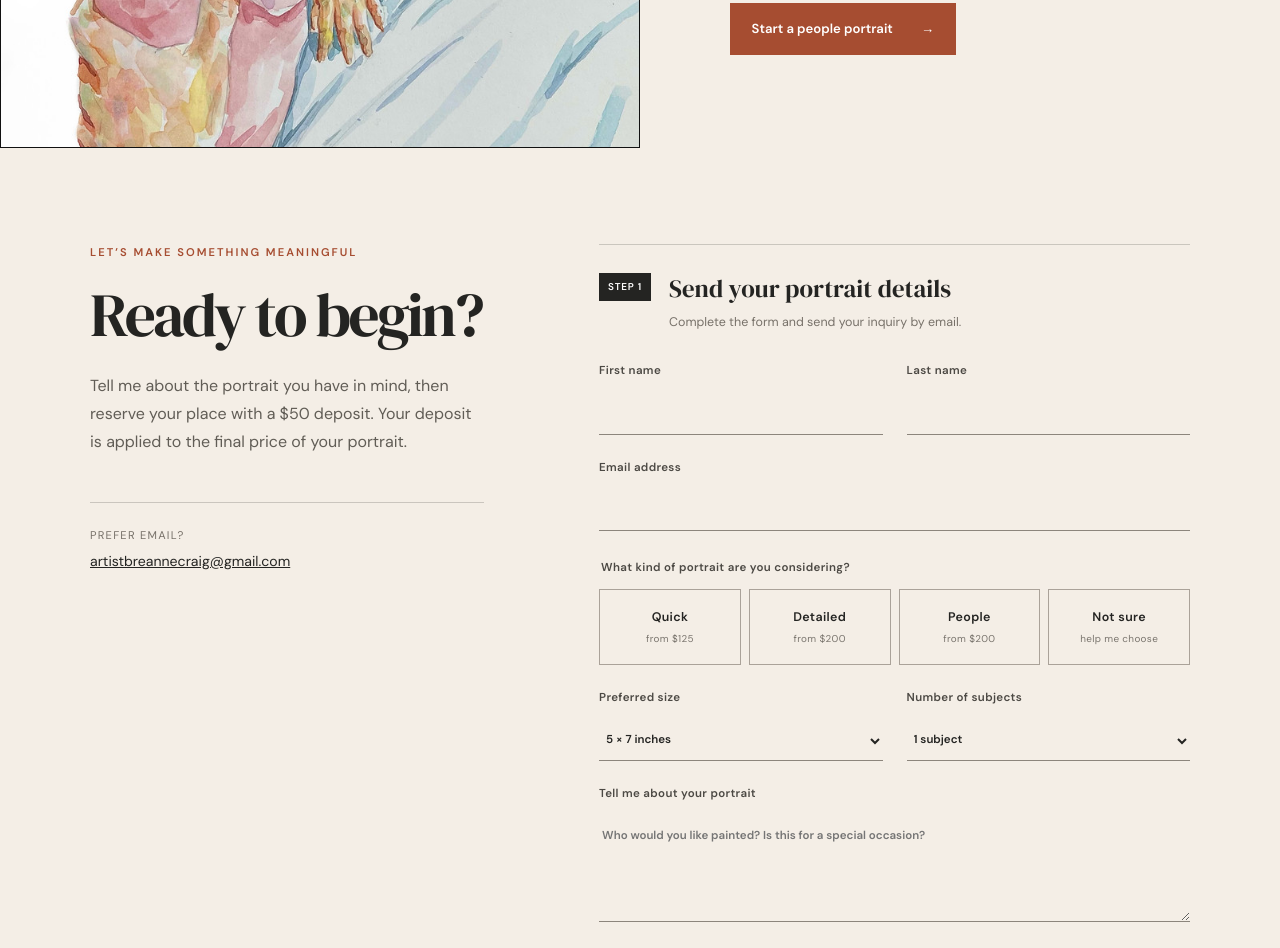
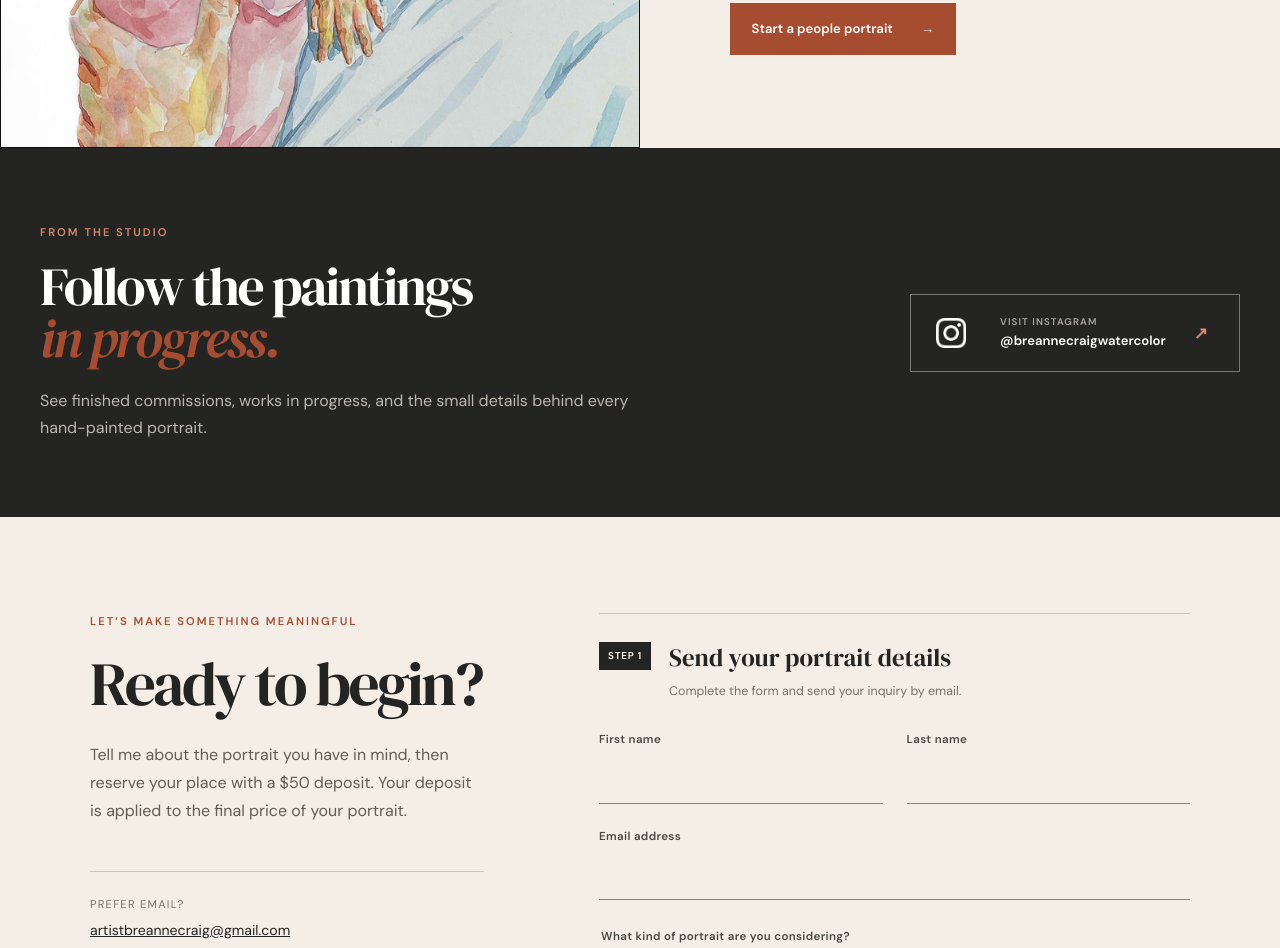
Before and after one commit to staxmanade/breannecraig, a plain HTML site: page index.html in a window 1280 px wide. Shown: the part 2762-3710 px from the top of the page. Drawn offline with Linux system fonts and the light colour scheme.

Commit message:
Add Instagram profile callout

```diff
--- a/assets/css/styles.css
+++ b/assets/css/styles.css
@@ -524,6 +524,92 @@ body {
   font-weight: 600;
 }
 
+.instagram-callout {
+  display: grid;
+  grid-template-columns: minmax(0, 1fr) auto;
+  gap: clamp(50px, 9vw, 140px);
+  align-items: center;
+  padding: 76px max(24px, calc((100vw - 1200px) / 2));
+  background: var(--charcoal);
+  color: #fff;
+}
+
+.instagram-callout .eyebrow {
+  margin-bottom: 18px;
+  color: #d8896e;
+}
+
+.instagram-callout h2 {
+  margin: 0;
+  color: #fff;
+  font-size: clamp(2.5rem, 4.2vw, 4.2rem);
+  letter-spacing: -0.045em;
+  line-height: 0.98;
+}
+
+.instagram-callout-copy > p:last-child {
+  max-width: 590px;
+  margin: 22px 0 0;
+  color: #bbb7af;
+  line-height: 1.7;
+}
+
+.instagram-callout-link {
+  display: grid;
+  grid-template-columns: auto auto auto;
+  align-items: center;
+  gap: 16px;
+  min-width: 330px;
+  border: 1px solid rgba(255, 255, 255, 0.38);
+  color: #fff;
+  padding: 17px 19px;
+  font-weight: 600;
+  text-decoration: none;
+  transition: background 180ms ease, border-color 180ms ease, transform 180ms ease;
+}
+
+.instagram-monogram {
+  display: inline-grid;
+  width: 42px;
+  height: 42px;
+  place-items: center;
+}
+
+.instagram-monogram img {
+  width: 30px;
+  height: 30px;
+  border: 0;
+  object-fit: contain;
+}
+
+.instagram-callout-link > span:nth-child(2) {
+  display: flex;
+  min-width: 0;
+  flex-direction: column;
+  font-size: 0.82rem;
+}
+
+.instagram-callout-link small {
+  margin-bottom: 2px;
+  color: #aaa69f;
+  font-size: 0.61rem;
+  font-weight: 600;
+  letter-spacing: 0.11em;
+  text-transform: uppercase;
+}
+
+.instagram-callout-link strong {
+  color: #d8896e;
+  font-size: 1.05rem;
+}
+
+.instagram-callout-link:hover,
+.instagram-callout-link:focus-visible {
+  border-color: #d8896e;
+  background: rgba(255, 255, 255, 0.06);
+  transform: translateY(-2px);
+}
+
 .compact-heading {
   grid-template-columns: 1fr;
 }
@@ -968,6 +1054,11 @@ body {
     gap: 28px;
   }
 
+  .instagram-callout {
+    grid-template-columns: 1fr;
+    gap: 38px;
+  }
+
   .portrait-image {
     height: 58vw;
   }
@@ -1058,6 +1149,21 @@ body {
   .process-section {
     padding-top: 82px;
     padding-bottom: 82px;
+  }
+
+  .instagram-callout {
+    padding-top: 68px;
+    padding-bottom: 68px;
+  }
+
+  .instagram-callout-link {
+    width: 100%;
+    min-width: 0;
+    grid-template-columns: auto minmax(0, 1fr) auto;
+  }
+
+  .instagram-callout-link > span:nth-child(2) {
+    overflow-wrap: anywhere;
   }
 
   .portrait-grid,
--- a/index.html
+++ b/index.html
@@ -116,6 +116,19 @@
         </div>
       </section>
 
+      <section class="instagram-callout" aria-labelledby="instagram-heading">
+        <div class="instagram-callout-copy">
+          <p class="eyebrow">From the studio</p>
+          <h2 id="instagram-heading">Follow the paintings<br><em>in progress.</em></h2>
+          <p>See finished commissions, works in progress, and the small details behind every hand-painted portrait.</p>
+        </div>
+        <a class="instagram-callout-link" href="https://www.instagram.com/breannecraigwatercolor" target="_blank" rel="noopener noreferrer">
+          <span class="instagram-monogram" aria-hidden="true"><img src="assets/img/Instagram_Glyph_White.png" alt=""></span>
+          <span><small>Visit Instagram</small>@breannecraigwatercolor</span>
+          <strong aria-hidden="true">↗</strong>
+        </a>
+      </section>
+
       <section class="inquiry-section" id="inquire">
         <div class="inquiry-intro">
           <p class="eyebrow">Let’s make something meaningful</p>
```
Also changed, not shown: assets/img/Instagram_Glyph_White.png (added).
